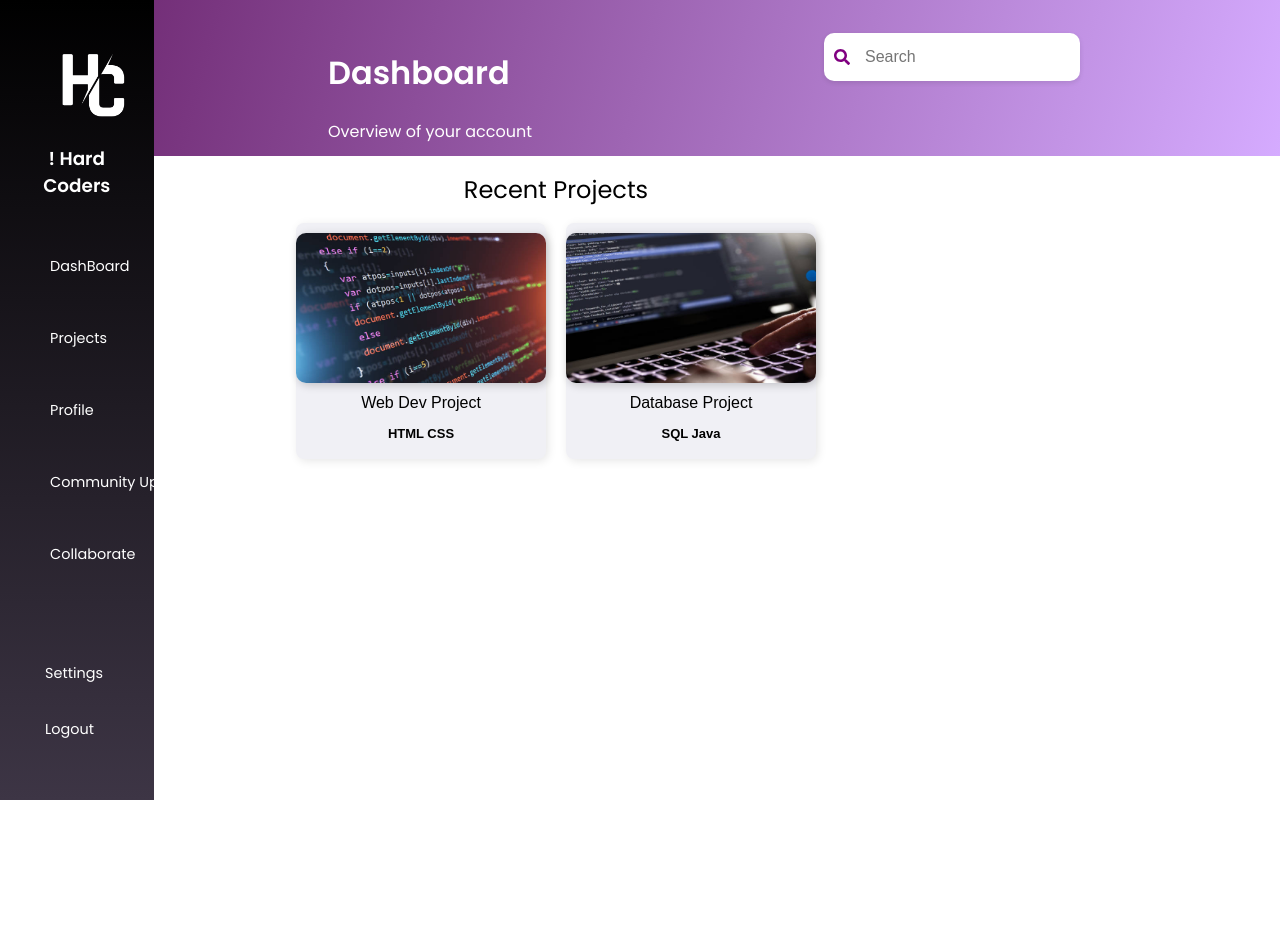
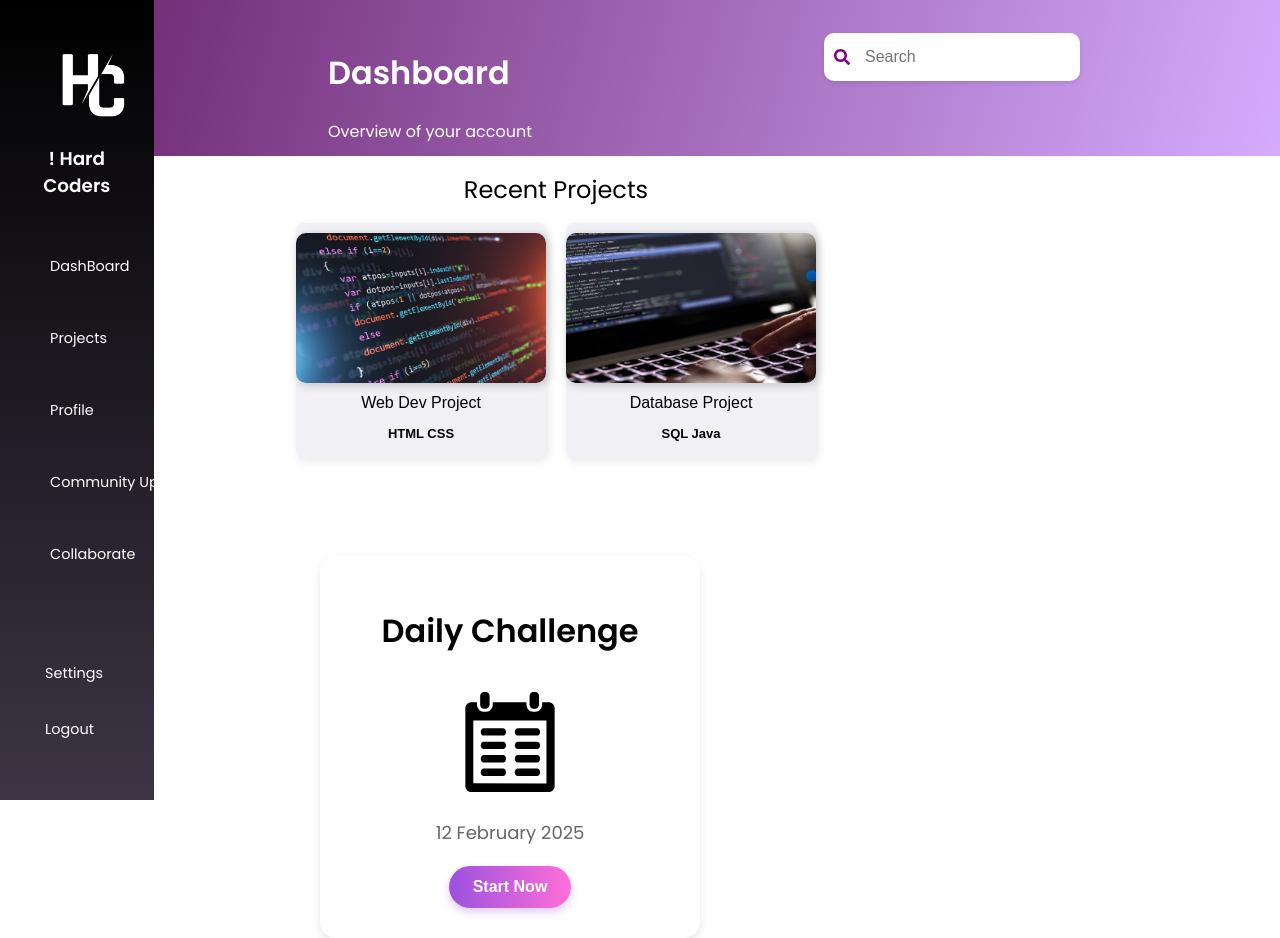
Before and after one commit to eyyt2309/NTUWIT-Hackathon, a React (Vite) app in the folder frontend/: page /dashboard in a window 1280 px wide. Before the commit the page ends 800 px from the top, so only its background shows below. Built offline with nearby package versions, Linux system fonts and the light colour scheme; grey boxes are pictures that could not be loaded.

Commit message:
added daily challenge

```diff
--- /dev/null
+++ b/frontend/src/components/DailyChallenge.tsx
@@ -0,0 +1,26 @@
+import "../css/DailyChallenge.css";
+import image1 from "../assets/calendar-symbol.svg";
+
+function DailyChallenge() {
+  const today = new Date();
+  const options: Intl.DateTimeFormatOptions = {
+    day: "numeric",
+    month: "long",
+    year: "numeric",
+  };
+  const formattedDate = today.toLocaleDateString("en-GB", options);
+
+  return (
+    <div className="dailychallenge-container">
+      <h1 className="dailychallenge-header">Daily Challenge</h1>
+      <img
+        className="calendar-image"
+        src={image1}
+        alt="picture of calendar"
+      ></img>
+      <h1 className="date">{formattedDate}</h1>
+      <button className="dailychallenge-button">Start Now</button>
+    </div>
+  );
+}
+export default DailyChallenge;
--- /dev/null
+++ b/frontend/src/css/DailyChallenge.css
@@ -0,0 +1,57 @@
+/* Main container */
+.dailychallenge-container {
+  display: flex;
+  flex-direction: column;
+  align-items: center;
+  justify-content: center;
+  background: white;
+  padding: 30px;
+  border-radius: 16px;
+  box-shadow: 0px 4px 10px rgba(0, 0, 0, 0.1);
+  width: 320px;
+  text-align: center;
+  position: relative;
+  left: 25%;
+}
+
+/* Title */
+.dailychallenge-title {
+  font-size: 18px;
+  font-weight: 500;
+  color: #444;
+}
+
+/* Calendar image - Ensure it's smaller */
+.calendar-image {
+  width: 100px; /* Adjusted size */
+  height: 100px;
+  object-fit: contain;
+  margin: 15px 0;
+}
+
+/* Date text */
+.date {
+  font-size: 18px;
+  font-weight: 500;
+  color: #666;
+  margin-bottom: 20px;
+}
+
+/* Beautiful gradient button */
+.dailychallenge-button {
+  padding: 12px 24px;
+  background: linear-gradient(to right, #9b51e0, #ff6fd8);
+  color: white;
+  border: none;
+  border-radius: 30px;
+  font-size: 16px;
+  font-weight: 600;
+  cursor: pointer;
+  box-shadow: 0px 4px 10px rgba(155, 81, 224, 0.3);
+  transition: transform 0.2s ease-in-out;
+}
+
+/* Hover effect */
+.dailychallenge-button:hover {
+  transform: scale(1.05);
+}
--- a/frontend/src/pages/Dashboard.tsx
+++ b/frontend/src/pages/Dashboard.tsx
@@ -1,3 +1,4 @@
+import DailyChallenge from "../components/DailyChallenge";
 import RecentProjects from "../components/RecentProjects";
 import "../css/Dashboard.css";
 import { useEffect, useState } from "react";
@@ -7,7 +8,7 @@ function Dashboard() {
     <div className="dashboard_container">
       <div className="recent+leader-container">
         <RecentProjects />
-        <div className="leaderboard-container"></div>
+        <DailyChallenge />
       </div>
       <div className="dailychallenge"></div>
       <div className="project-container"></div>
```
Also changed, not shown: frontend/src/assets/calendar-symbol.svg (added), 1 other file (tests, documents, lock files or other folders).
